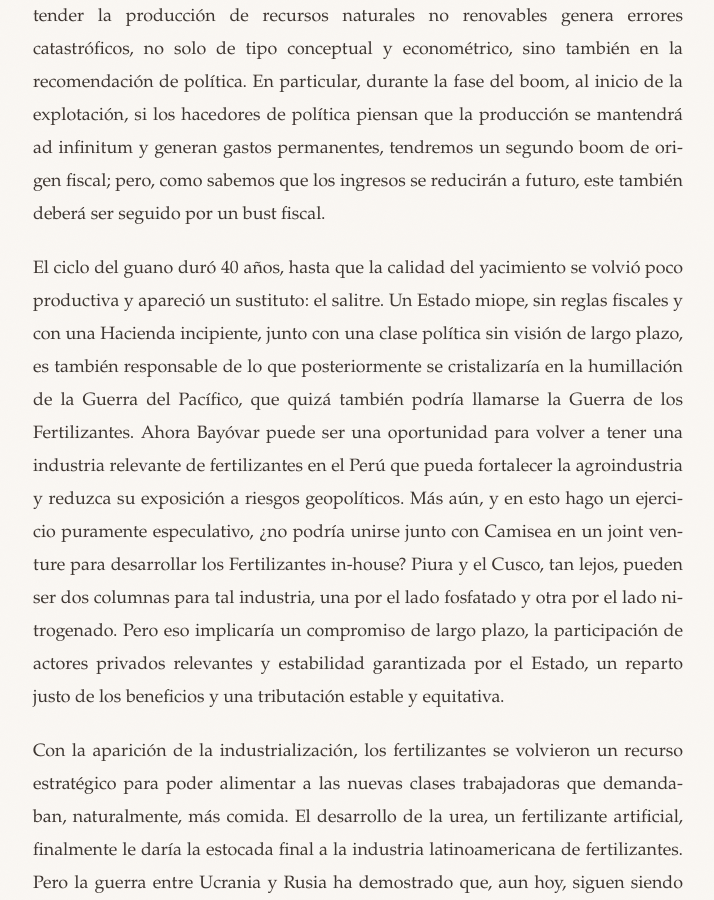
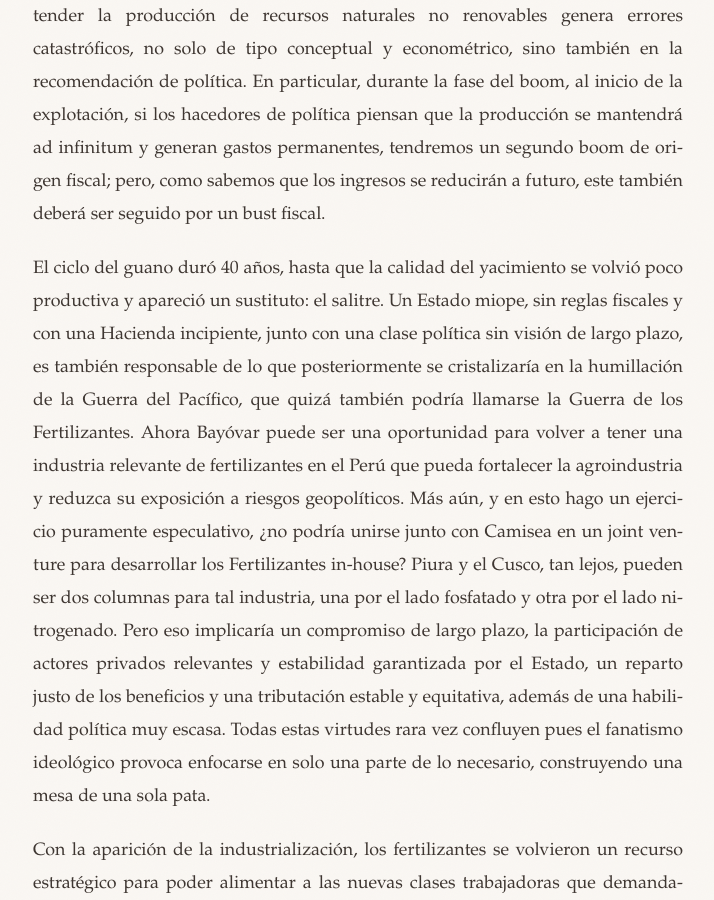
Before and after one commit to Favioleiva/favioleiva.github.io, a Jekyll site: the page built from essays/9Heraclio.md, in a window 1280 px wide and 900 px high, scrolled down 1292 px. Shown: the whole window, without its empty margins (282-996 px from the left). Built offline with Jekyll 4.4.1, drawn with Linux system fonts in a browser that asks for light colours; nearby versions of some CDN libraries.

Commit message:
Update 9Heraclio.md

```diff
--- a/essays/9Heraclio.md
+++ b/essays/9Heraclio.md
@@ -18,7 +18,7 @@ Hace unos días tuve el privilegio de publicar un artículo sobre la minería en
 
 Entonces, utilizar un modelo convencional que no incorpora este efecto para entender la producción de recursos naturales no renovables genera errores catastróficos, no solo de tipo conceptual y econométrico, sino también en la recomendación de política. En particular, durante la fase del boom, al inicio de la explotación, si los hacedores de política piensan que la producción se mantendrá ad infinitum y generan gastos permanentes, tendremos un segundo boom de origen fiscal; pero, como sabemos que los ingresos se reducirán a futuro, este también deberá ser seguido por un bust fiscal.
 
-El ciclo del guano duró 40 años, hasta que la calidad del yacimiento se volvió poco productiva y apareció un sustituto: el salitre. Un Estado miope, sin reglas fiscales y con una Hacienda incipiente, junto con una clase política sin visión de largo plazo, es también responsable de lo que posteriormente se cristalizaría en la humillación de la Guerra del Pacífico, que quizá también podría llamarse la Guerra de los Fertilizantes. Ahora Bayóvar puede ser una oportunidad para volver a tener una industria relevante de fertilizantes en el Perú que pueda fortalecer la agroindustria y reduzca su exposición a riesgos geopolíticos. Más aún, y en esto hago un ejercicio puramente especulativo, ¿no podría unirse junto con Camisea en un joint venture para desarrollar los Fertilizantes in-house? Piura y el Cusco, tan lejos, pueden ser dos columnas para tal industria, una por el lado fosfatado y otra por el lado nitrogenado. Pero eso implicaría un compromiso de largo plazo, la participación de actores privados relevantes y estabilidad garantizada por el Estado, un reparto justo de los beneficios y una tributación estable y equitativa.
+El ciclo del guano duró 40 años, hasta que la calidad del yacimiento se volvió poco productiva y apareció un sustituto: el salitre. Un Estado miope, sin reglas fiscales y con una Hacienda incipiente, junto con una clase política sin visión de largo plazo, es también responsable de lo que posteriormente se cristalizaría en la humillación de la Guerra del Pacífico, que quizá también podría llamarse la Guerra de los Fertilizantes. Ahora Bayóvar puede ser una oportunidad para volver a tener una industria relevante de fertilizantes en el Perú que pueda fortalecer la agroindustria y reduzca su exposición a riesgos geopolíticos. Más aún, y en esto hago un ejercicio puramente especulativo, ¿no podría unirse junto con Camisea en un joint venture para desarrollar los Fertilizantes in-house? Piura y el Cusco, tan lejos, pueden ser dos columnas para tal industria, una por el lado fosfatado y otra por el lado nitrogenado. Pero eso implicaría un compromiso de largo plazo, la participación de actores privados relevantes y estabilidad garantizada por el Estado, un reparto justo de los beneficios y una tributación estable y equitativa, además de una habilidad política muy escasa. Todas estas virtudes rara vez confluyen pues el fanatismo ideológico provoca enfocarse en solo una parte de lo necesario, construyendo una mesa de una sola pata.
 
 Con la aparición de la industrialización, los fertilizantes se volvieron un recurso estratégico para poder alimentar a las nuevas clases trabajadoras que demandaban, naturalmente, más comida. El desarrollo de la urea, un fertilizante artificial, finalmente le daría la estocada final a la industria latinoamericana de fertilizantes. Pero la guerra entre Ucrania y Rusia ha demostrado que, aun hoy, siguen siendo un recurso estratégico. Los esfuerzos diplomáticos por evitar la guerra tienen un valor en sí mismo. Ninguna forma de imperialismo debe ser aceptada por la comunidad internacional. No más colonias ni satélites de nadie. Especialmente, de ningún miembro del Consejo de Seguridad de la ONU.
 
```
